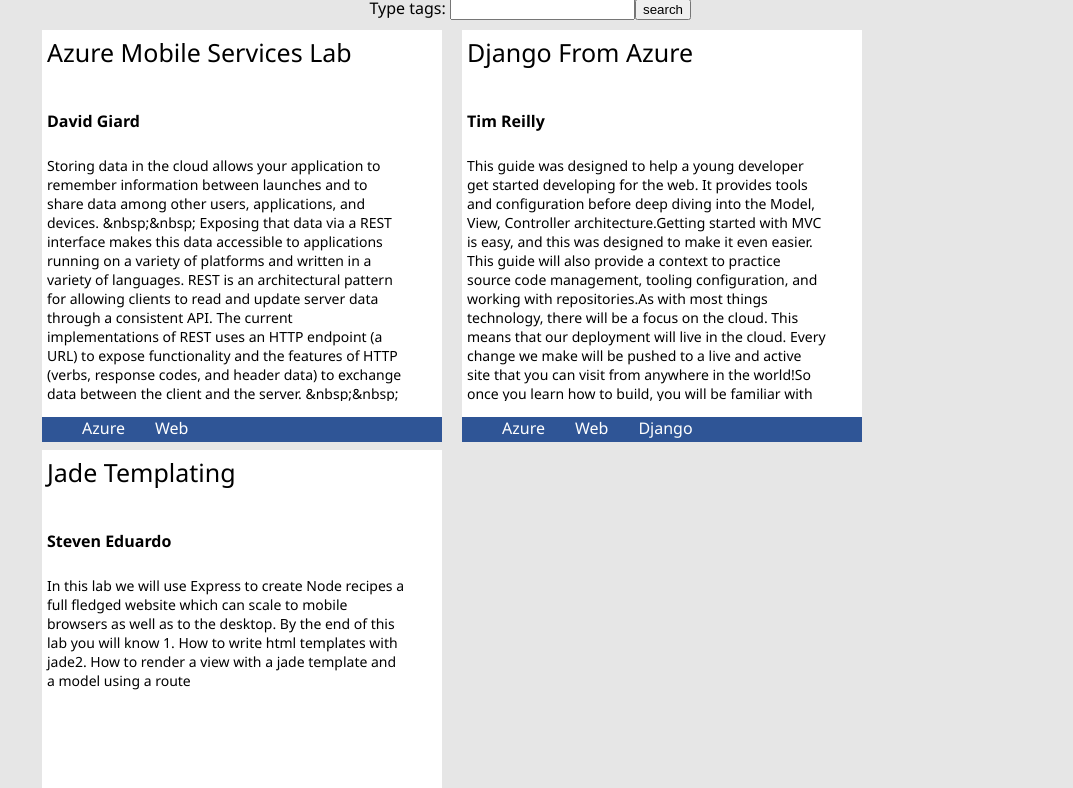
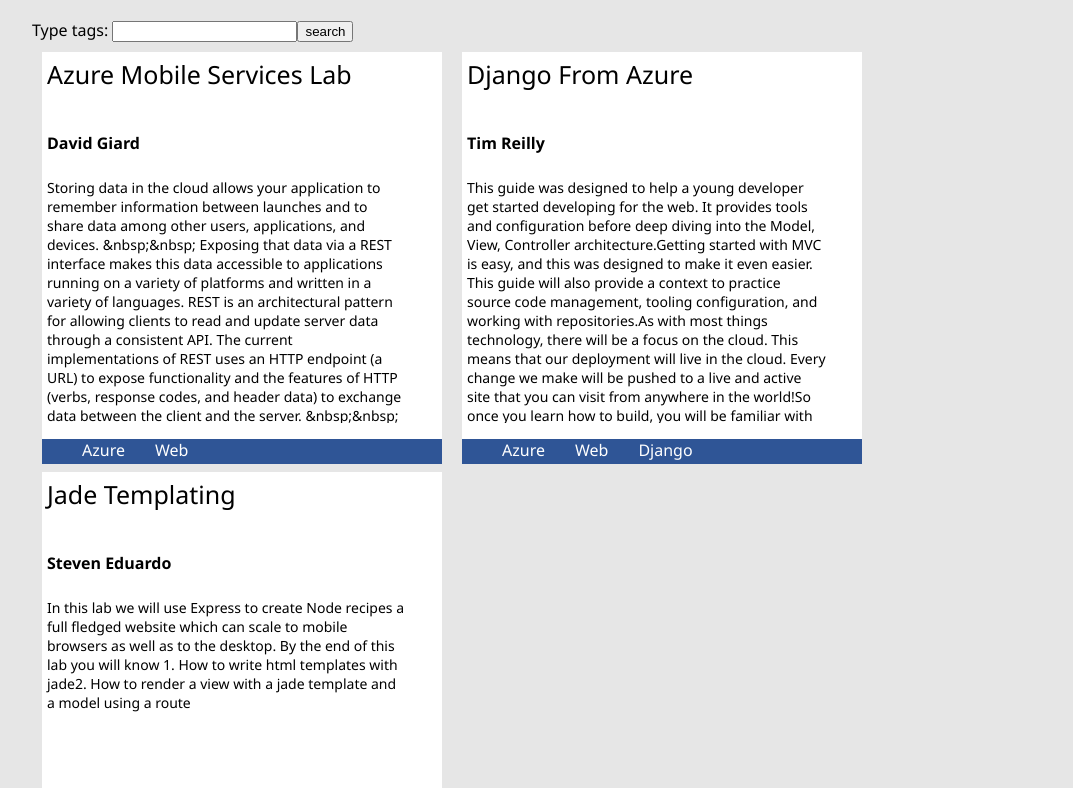
Before and after one commit to mspcontent/mspcontent.github.io, a plain HTML site: page dynamic.html in a window 1280 px wide. Shown: the part 93-881 px from the top of the page, without its empty margins (0-1073 px from the left). Drawn offline with nearby package versions, Linux system fonts and the light colour scheme.

Commit message:
moved search

```diff
--- a/dynamic.html
+++ b/dynamic.html
@@ -72,8 +72,8 @@ app.filter('filterByTags', function() {
 <li><a ng-click="tag='Game';" >GAME</a></li>
 <li><a ng-click="tag='Iot';" >IoT</a></li>
 </ul>
-<br>
-<div style="width:100%;">
+<br><br>
+<div style="width:100%; float:left;">
 Type tags:
 <input ng-model="search"></input><button ng-click="tag=search" >search</button>
 </div>
```
